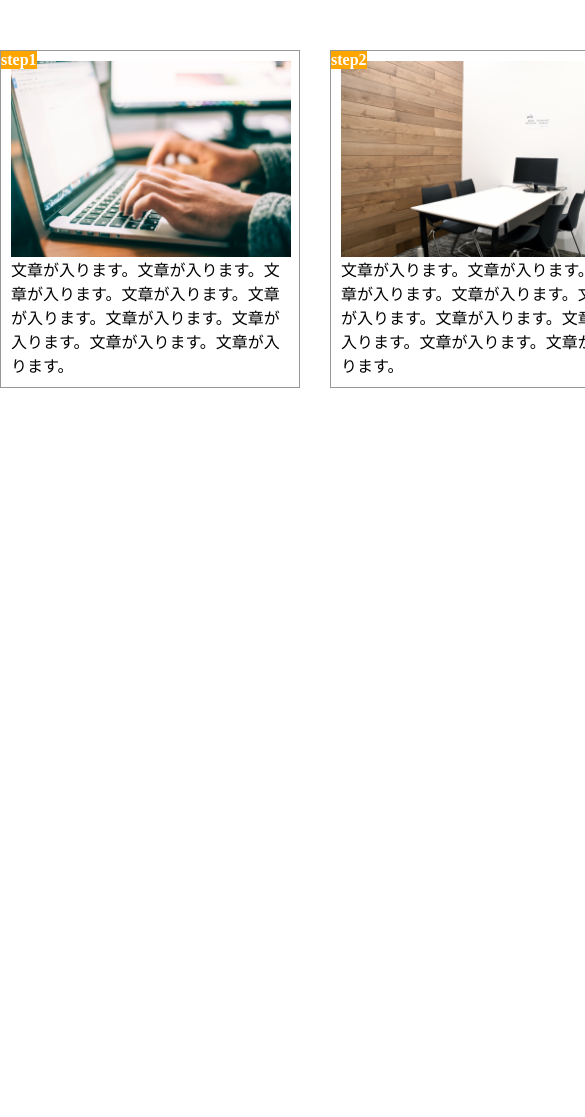
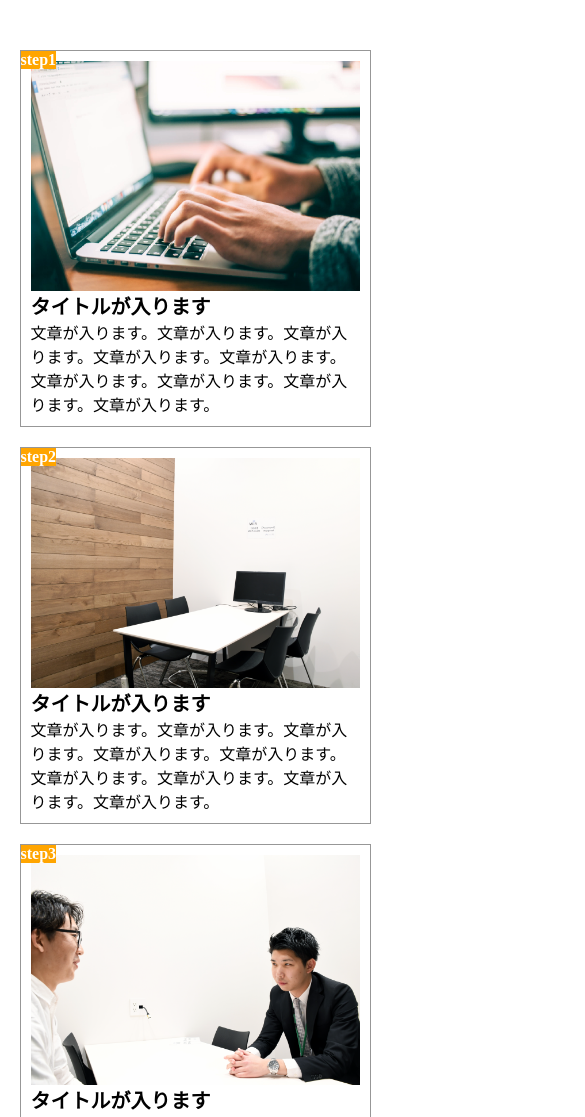
Before and after one commit to nlllllly/1-10_html-css, a plain HTML site: page index.html in a window 390 px wide. Shown: the top 1117 px of the page, 585 px wide, since content can reach past the window. Before the commit the page ends 844 px from the top, so only its background shows below. Drawn offline with Linux system fonts and the light colour scheme.

Commit message:
[finish] 1-10

```diff
--- a/index.html
+++ b/index.html
@@ -2,7 +2,8 @@
 <html>
 <head>
     <meta charset="UTF-8">
-    <title>1-9_html_css</title>
+    <meta name="viewport" content="width=device-width,initial-scale=1.0">
+    <title>1-10_html_css</title>
     <link rel="stylesheet" href="style.css">
 </head>
 <body>
@@ -13,6 +14,7 @@
             <h4>step1</h4>
             <div class="flow">
                 <img src="img/flow01.png" alt="flow1">
+                <h2>タイトルが入ります</h2>
                 <p>文章が入ります。文章が入ります。文章が入ります。文章が入ります。文章が入ります。文章が入ります。文章が入ります。文章が入ります。文章が入ります。</p>
             </div>
         </div>
@@ -21,6 +23,7 @@
             <h4>step2</h4>
             <div class="flow">
                 <img src="img/flow02.png" alt="flow2">
+                <h2>タイトルが入ります</h2>
                 <p>文章が入ります。文章が入ります。文章が入ります。文章が入ります。文章が入ります。文章が入ります。文章が入ります。文章が入ります。文章が入ります。</p>
             </div>
         </div>
@@ -29,6 +32,7 @@
             <h4>step3</h4>
             <div class="flow">
                 <img src="img/flow03.png" alt="flow3">
+                <h2>タイトルが入ります</h2>
                 <p>文章が入ります。文章が入ります。文章が入ります。文章が入ります。文章が入ります。文章が入ります。文章が入ります。文章が入ります。文章が入ります。</p>
             </div>
         </div>
--- a/style.css
+++ b/style.css
@@ -13,6 +13,7 @@
 
 .container img {
     width: 280px;
+    height: auto;
 }
 
 .contents {
@@ -20,6 +21,10 @@
     display: inline-block;
     position: relative;
     border: 1px solid #979797;
+}
+
+.contents h2 {
+    font-size: 20px;
 }
 
 .contents h4 {
@@ -39,3 +44,24 @@
 .flow p {
     font-size: 16px;
 }
+
+@media screen and (max-width: 768px) {
+    .container {
+        width: 90%;
+    }
+
+    .contents {
+        width: 100%;
+        display: block;
+
+    }
+
+    .container img {
+        width: 100%;
+        height: auto;
+    }
+
+    .contents:nth-child(2) {
+        margin: 20px 0;
+    }
+}
```
